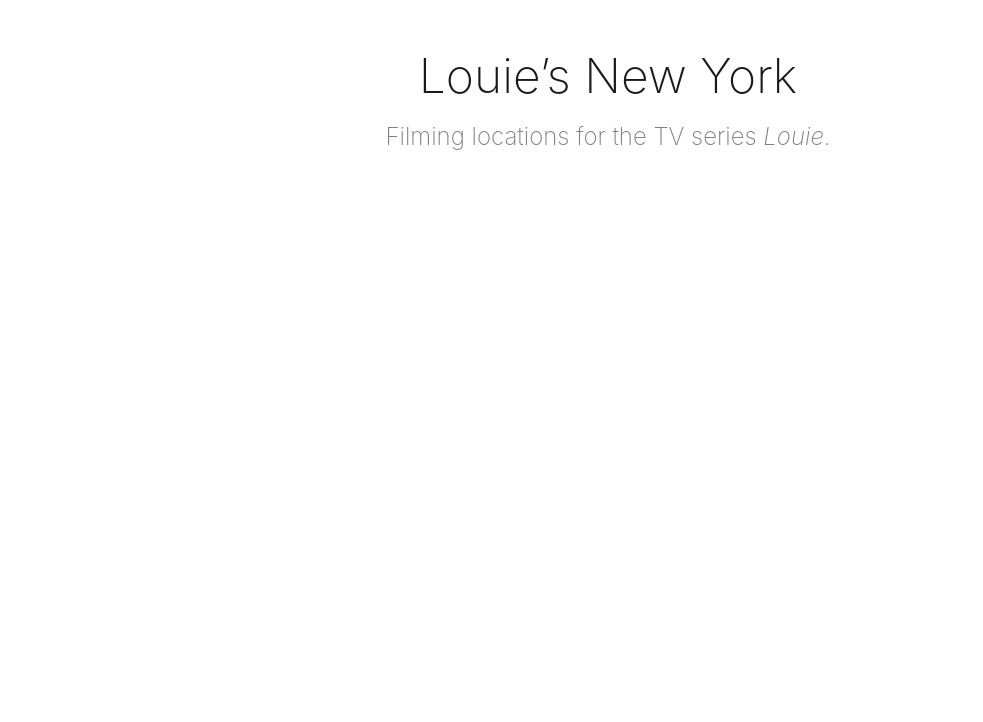
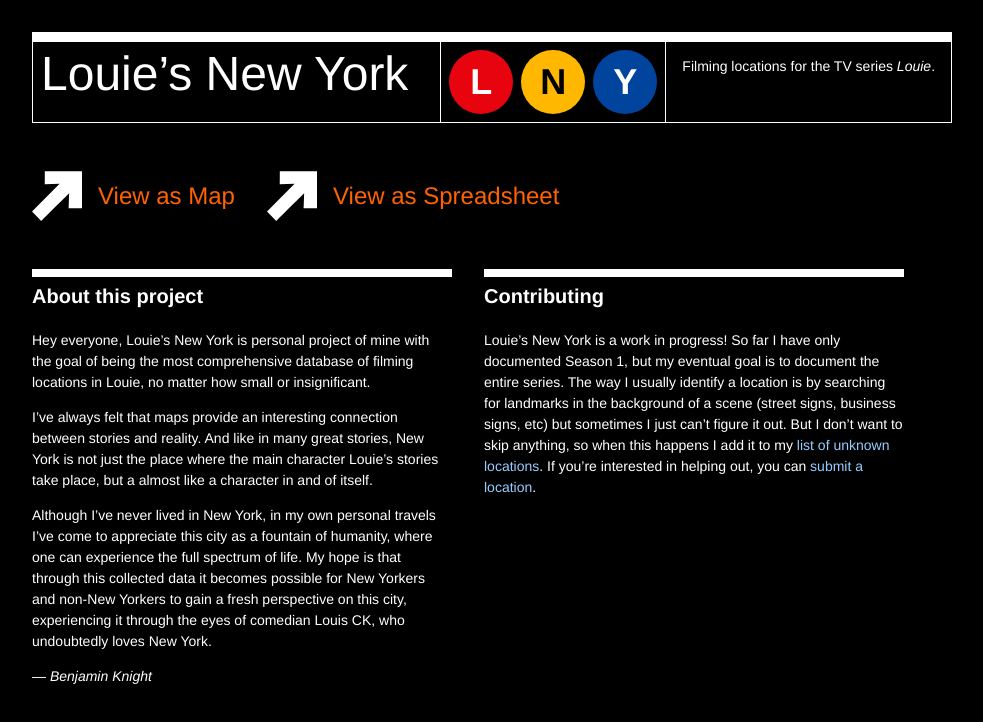
Before and after one commit to benknight/louiesnewyork, a plain HTML site: page index.html in a window 1280 px wide. Shown: the whole page, without its empty margins (32-1015 px from the left). Drawn offline with nearby package versions, Linux system fonts and the light colour scheme.

Commit message:
New home page

```diff
--- a/index.html
+++ b/index.html
@@ -6,15 +6,57 @@
     <meta name="viewport" content="width=device-width, initial-scale=1, shrink-to-fit=no">
     <title>Louie’s New York – Filming locations for TV show Louie</title>
     <link rel="stylesheet" href="https://unpkg.com/tachyons@4.9.1/css/tachyons.min.css"/>
+    <style>
+    </style>
   </head>
-  <body class="sans-serif pa4">
-    <header class="tc ph4">
-      <h1 class="f3 f2-m f1-l fw2 black-90 mv3">
-        Louie’s New York
-      </h1>
-      <h2 class="f5 f4-m f3-l fw2 black-50 mt0 lh-copy">
-        Filming locations for the TV series <i>Louie</i>.
-      </h2>
+  <body class="sans-serif bg-black white pa3 pa4-m pt4-l ph5-l helvetica">
+    <header class="ba b--white inline-flex-l">
+      <div class="bt bw3 flex-l">
+        <h1 class="ma0 pa2 pr4-l bt br-l lh-solid f1 fw5">
+          Louie’s New York
+        </h1>
+        <div class="overflow-auto pa1 bt bt0-l br-l f2 fw6 lh-solid">
+          <div class="inline-flex items-center justify-center w3 h3 ma1 fl br-100 tc bg-dark-red white">L</div>
+          <div class="inline-flex items-center justify-center w3 h3 ma1 fl br-100 tc bg-gold black">N</div>
+          <div class="inline-flex items-center justify-center w3 h3 ma1 fl br-100 tc bg-dark-blue white">Y</div>
+        </div>
+        <div class="flex-auto pa2 pa3-l bt f6 fw5">
+          Filming locations for the TV series <span class="i">Louie</span>.
+        </div>
+      </div>
     </header>
+    <nav class="mv4 flex-l">
+      <div class="flex items-center mv3 mr4-l f3">
+        <img alt="" height="50" src="arrow.svg" width="50">
+        <a class="link orange ml3" href="https://drive.google.com/open?id=12GA74Dn1hpWy5Ebq_CqNOewIt1U&usp=sharing">View as Map</a>
+      </div>
+      <div class="flex items-center mv3 f3">
+        <img alt="" height="50" src="arrow.svg" width="50">
+        <a class="link orange ml3" href="https://airtable.com/shrcyKECHN9Ia0UIs">View as Spreadsheet</a>
+      </div>
+    </nav>
+    <div class="flex-l">
+      <section class="mb4 mb0-l mr4-l bt bw3">
+        <h2 class="ma0 pv2 f4">About this project</h2>
+        <p class="lh-copy f6 measure">
+          Hey everyone, Louie’s New York is personal project of mine with the goal of being the most comprehensive database of filming locations in Louie, no matter how small or insignificant.
+        </p>
+        <p class="lh-copy f6 measure">
+          I’ve always felt that maps provide an interesting connection between stories and reality.  And like in many great stories, New York is not just the place where the main character Louie’s stories take place, but a almost like a character in and of itself.
+        </p>
+        <p class="lh-copy f6 measure">
+          Although I’ve never lived in New York, in my own personal travels I’ve come to appreciate this city as a fountain of humanity, where one can experience the full spectrum of life.  My hope is that through this collected data it becomes possible for New Yorkers and non-New Yorkers to gain a fresh perspective on this city, experiencing it through the eyes of comedian Louis CK, who undoubtedly loves New York.
+        </p>
+        <p class="mt3 f6">
+          <i>&mdash; Benjamin Knight</i>
+        </p>
+      </section>
+      <section class="bt bw3">
+        <h2 class="ma0 pv2 f4">Contributing</h2>
+        <p class="lh-copy f6 measure">
+          Louie’s New York is a work in progress!  So far I have only documented Season 1, but my eventual goal is to document the entire series.  The way I usually identify a location is by searching for landmarks in the background of a scene (street signs, business signs, etc) but sometimes I just can’t figure it out. But I don’t want to skip anything, so when this happens I add it to my <a class="link light-blue underline-hover" href="https://airtable.com/shrsbbCCImRHLBrCR">list of unknown locations</a>.  If you’re interested in helping out, you can <a class="link light-blue underline-hover" href="https://airtable.com/shrvcEwhfapBnuuDy">submit a location</a>.
+        </p>
+      </section>
+    </div>
   </body>
 </html>
```
Also changed, not shown: arrow.svg (added), 1 other file.
